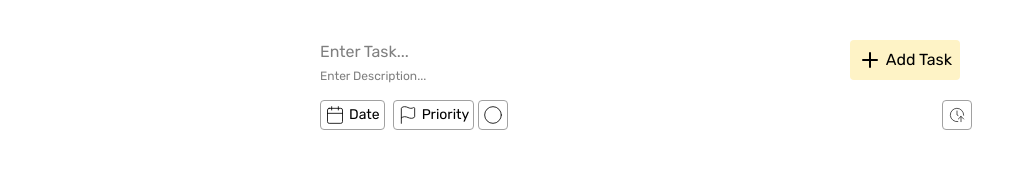
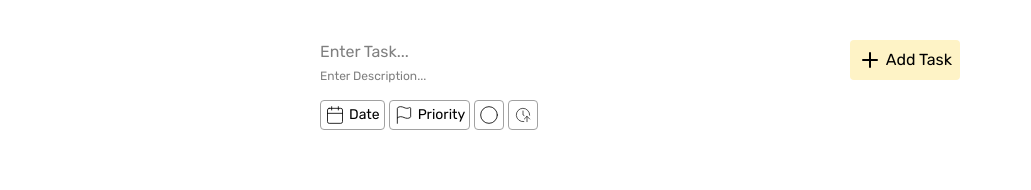
Before and after one commit to 2concrete/todoly, a React (Vite) app: page / in a window 1280 px wide. Shown: the top 190 px of the page, without its empty margins (0-1031 px from the left). Built offline with nearby package versions, Linux system fonts and the light colour scheme.

Commit message:
organised code a little bit (commented)

```diff
--- a/src/components/TaskInput.jsx
+++ b/src/components/TaskInput.jsx
@@ -66,7 +66,9 @@ const TaskInput = ({
 
   return (
     <>
-      <div className="flex justify-between items-start">
+      <div
+        /* Title and Description Inputs*/ className="flex justify-between items-start"
+      >
         <form onSubmit={handleSubmit}>
           <div className="flex flex-col gap-1">
             <input
@@ -97,11 +99,8 @@ const TaskInput = ({
           </button>
         </div>
       </div>
-      <div className="flex justify-between">
       <div className="flex gap-1">
-          <div className="flex gap-1 mr-1">
-            {/* Date Button*/}
-
+        <div /* Date Button*/>
           <button
             onClick={() => setShowDatePopout(!showDatePopout)}
             className="border text-sm border-neutral-400 w-fit h-fit p-1 gap-1 rounded flex cursor-pointer hover:opacity-70 transition-all"
@@ -133,6 +132,7 @@ const TaskInput = ({
             </div>
           )}
         </div>
+        <div /* Priority Button*/>
           <button
             onClick={() => setShowPriorityPopout(!showPriorityPopout)}
             className="border text-sm border-neutral-400 w-fit h-fit p-1 gap-1 rounded flex cursor-pointer hover:opacity-70 transition-all"
@@ -182,6 +182,8 @@ const TaskInput = ({
               </button>
             </div>
           )}
+        </div>
+        <div /* Complete/Incomplete Button*/>
           <button
             onClick={() =>
               setShowCompleted(() => {
@@ -201,8 +203,7 @@ const TaskInput = ({
             )}
           </button>
         </div>
-        {/* Sort Button*/}
-        <div className="relative flex gap-1">
+        <div /* Sort Button*/ className="relative flex gap-1">
           <button
             onClick={() => setShowSortPopout(!showSortPopout)}
             className="border text-sm cursor-pointer hover:opacity-70 transition-all border-neutral-400 justify-center items-center aspect-square gap-1 rounded flex"
```
Lines whose indentation alone changed are shown as unchanged.
